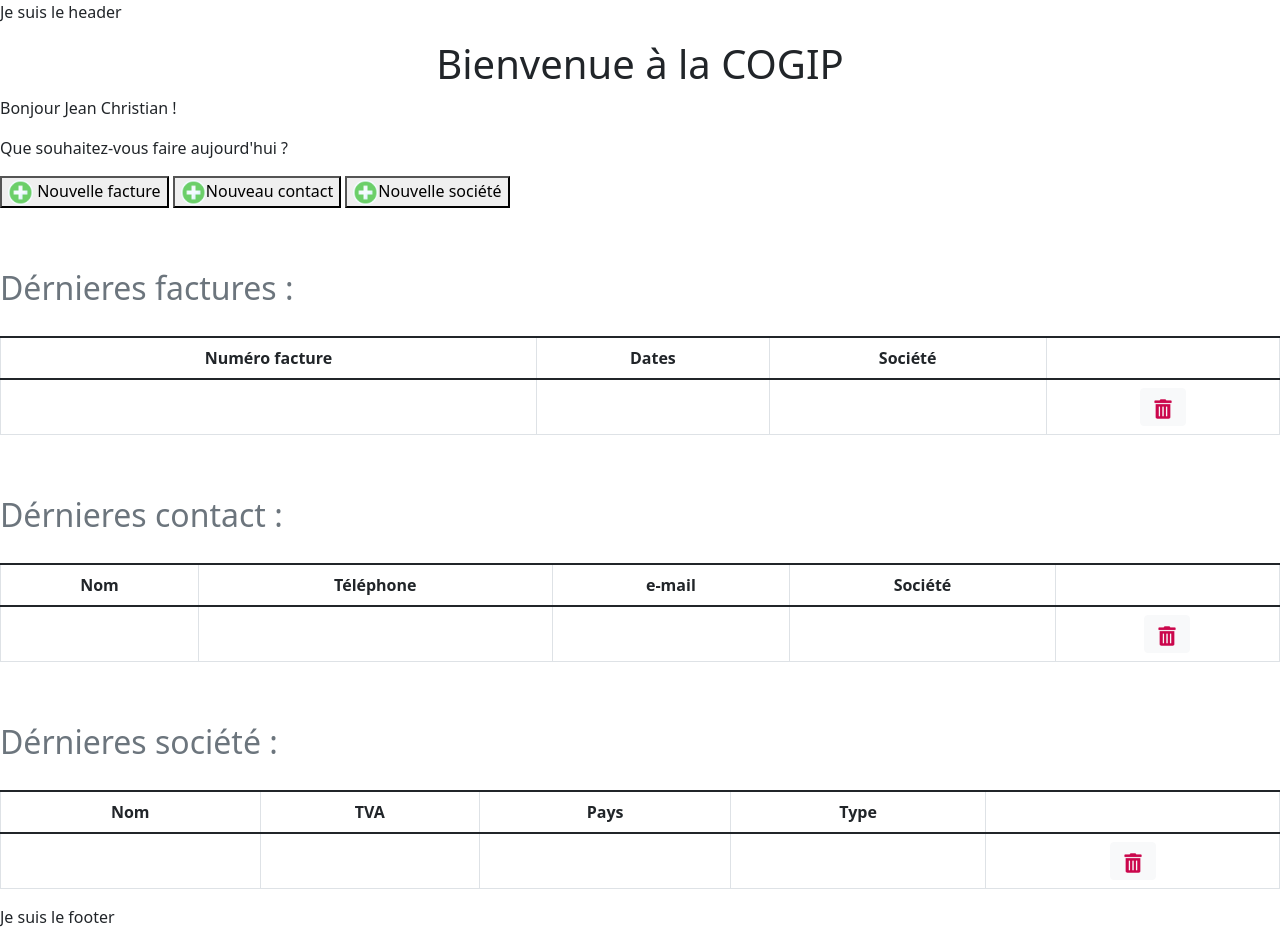
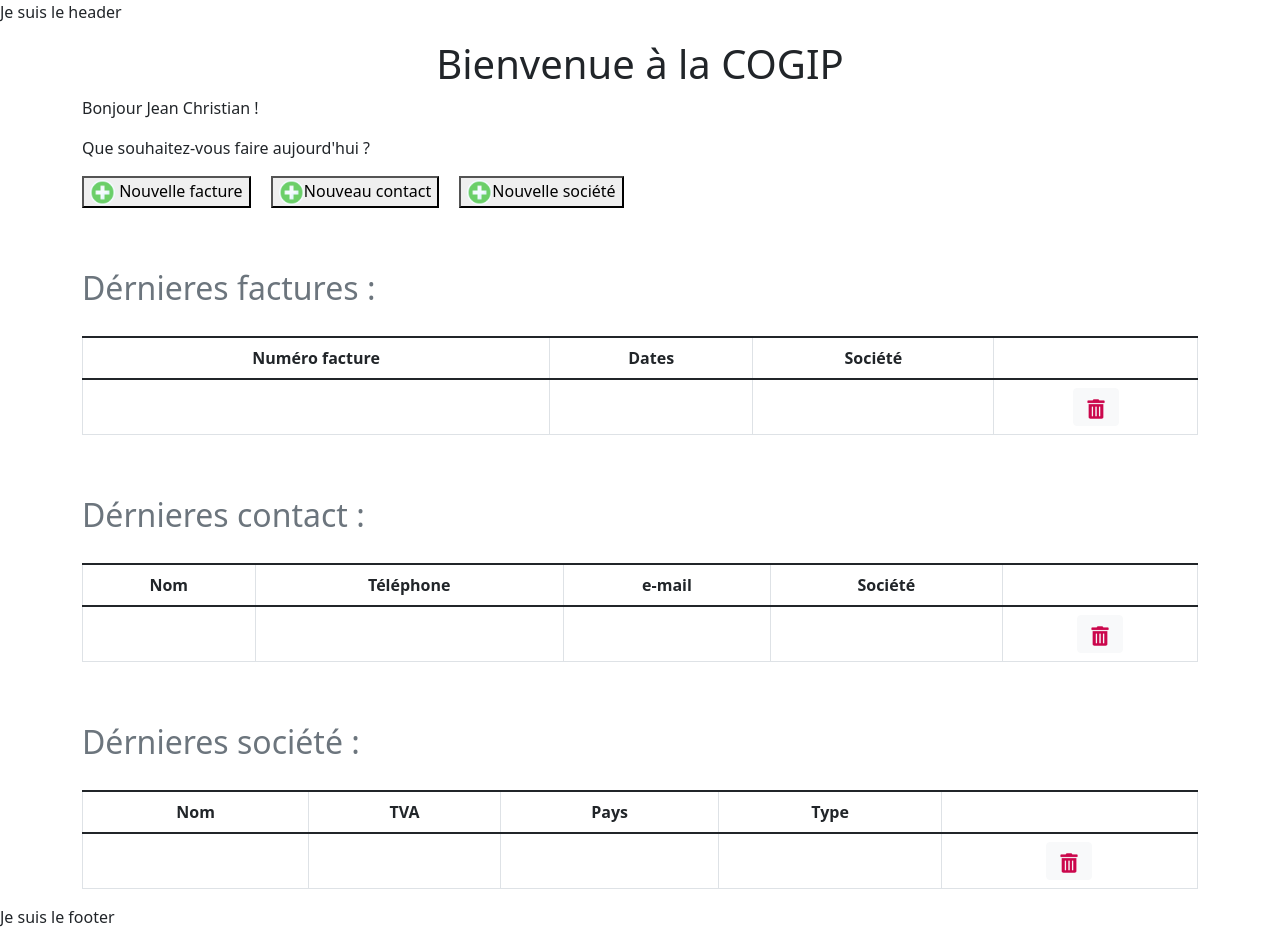
Before and after one commit to jptsr/cogip-challenge, a PHP site: template src/views/pages/adminWelcome.php in a window 1280 px wide. Run offline with PHP 8.4, Linux system fonts and the light colour scheme; the template is opened without the code that fills it, so the values that code supplies are empty; some libraries are stand-ins or nearby versions.

Commit message:
bon pour de bon

```diff
--- a/src/views/pages/adminWelcome.php
+++ b/src/views/pages/adminWelcome.php
@@ -1,11 +1,11 @@
 <?php ob_start(); ?>
-
+<div class="container">
     <h1 class="text-center" >Bienvenue à la COGIP</h1>
     <p>Bonjour Jean Christian !</p>
     <p>Que souhaitez-vous faire aujourd'hui ?</p>
 
     <button><img src="./assets/img/plus.png" alt="plus" width="25" height="25"> Nouvelle facture  </button>
-<button><img src="./assets/img/plus.png" alt="plus" width="25" height="25">Nouveau contact </button>
+    <button class=" mx-3" ><img src="./assets/img/plus.png" alt="plus" width="25" height="25">Nouveau contact </button>
     <button><img src="./assets/img/plus.png" alt="plus" width="25" height="25">Nouvelle société</button>
 
     <table class= "table table-bordered caption-top mt-5">
@@ -74,6 +74,7 @@
 
         </tbody>
     </table>
+</div>
 
 <?php
 $content = ob_get_clean();
```
Lines whose indentation alone changed are shown as unchanged.
